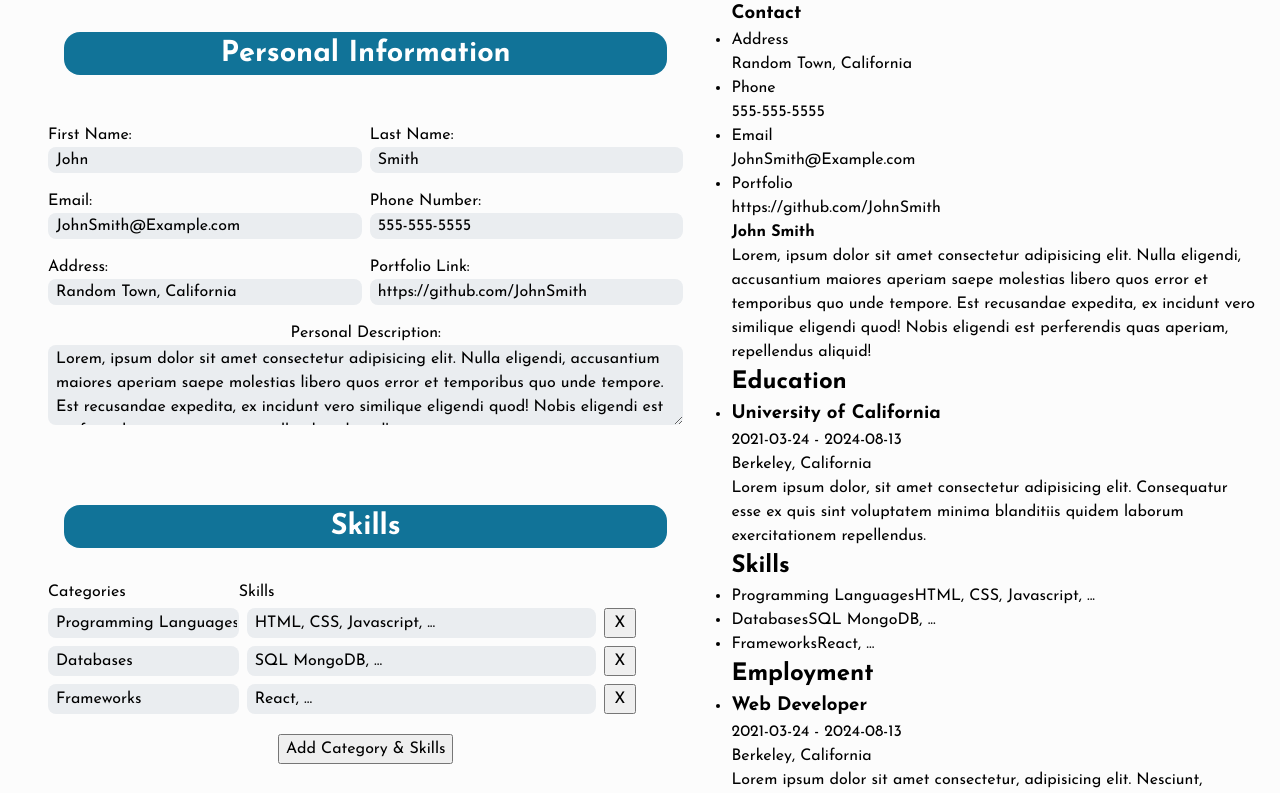
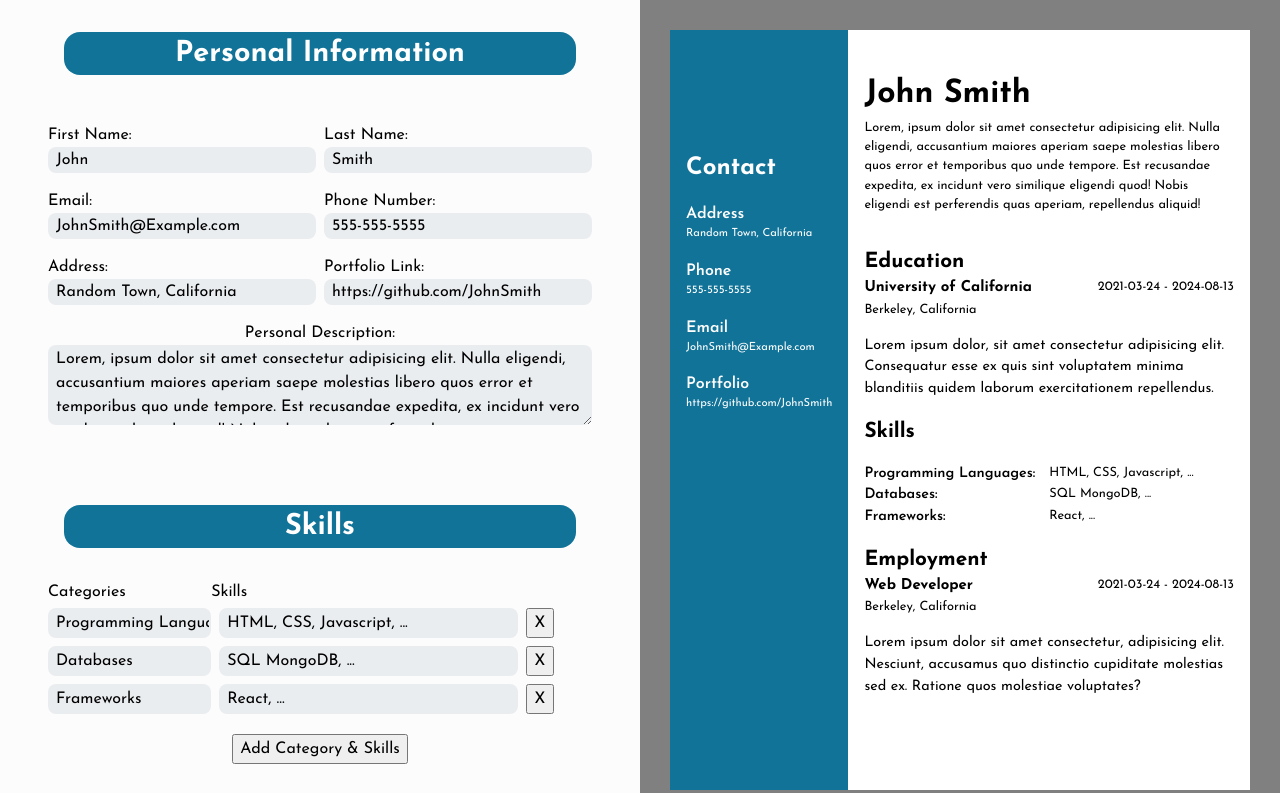
Before and after one commit to Neon-Panda/Project-CV-Application, a React (Vite) app: page / in a window 1280 px wide. Shown: the top 793 px of the page. Built offline with nearby package versions, Linux system fonts and the light colour scheme.

Commit message:
style: finish resume section

```diff
--- a/src/App.jsx
+++ b/src/App.jsx
@@ -70,12 +70,14 @@ function App() {
         />
       </main>
       <section className="resume-section">
+        <div className="resume-content">
           <Resume
             personalInfo={personalInfo}
             personalSkills={personalSkills}
             personalEducation={personalEducation}
             personalEmployment={personalEmployment}
           />
+        </div>
       </section>
     </div>
   );
--- a/src/components/resume.jsx
+++ b/src/components/resume.jsx
@@ -7,14 +7,16 @@ export default function Resume({
   function listEducation(individualEducation, index) {
     return (
       <li key={index}>
-        <div>
+        <div className="education-item">
           <h3>{individualEducation.school}</h3>
           <p>
             {individualEducation.dateStart} - {individualEducation.dateEnd}
           </p>
         </div>
-        <p>{individualEducation.location}</p>
-        <p>{individualEducation.description}</p>
+        <p className="education-location">{individualEducation.location}</p>
+        <p className="education-description">
+          {individualEducation.description}
+        </p>
       </li>
     );
   }
@@ -22,22 +24,24 @@ export default function Resume({
   function listEmployment(individualEmployment, index) {
     return (
       <li key={index}>
-        <div>
+        <div className="employment-item">
           <h3>{individualEmployment.role}</h3>
           <p>
             {individualEmployment.dateStart} - {individualEmployment.dateEnd}
           </p>
         </div>
-        <p>{individualEmployment.location}</p>
-        <p>{individualEmployment.description}</p>
+        <p className="employment-location">{individualEmployment.location}</p>
+        <p className="employment-description">
+          {individualEmployment.description}
+        </p>
       </li>
     );
   }
 
   function listSkill(individualSkill, index) {
     return (
-      <li key={index}>
-        {individualSkill.category}
+      <li className="skill-item" key={index}>
+        <span>{individualSkill.category}:</span>{" "}
         <span>{individualSkill.skills}</span>
       </li>
     );
@@ -46,17 +50,17 @@ export default function Resume({
     <>
       <aside className="aside-info">
         <h3 className="aside-header">Contact</h3>
-        <ul>
-          <li>
+        <ul className="aside-content">
+          <li className="aside-item">
             <span>Address</span> <br /> {personalInfo.address}
           </li>
-          <li>
+          <li className="aside-item">
             <span>Phone</span> <br /> {personalInfo.phone}
           </li>
-          <li>
+          <li className="aside-item">
             <span>Email</span> <br /> {personalInfo.email}
           </li>
-          <li>
+          <li className="aside-item">
             <span>Portfolio</span> <br /> {personalInfo.portfolio}
           </li>
         </ul>
@@ -79,7 +83,7 @@ export default function Resume({
           </section>
           <section>
             <h2 className="resume-header">Skills</h2>
-            <ul>
+            <ul className="resume-skills">
               {personalSkills.map((individualSkill, index) =>
                 listSkill(individualSkill, index)
               )}
--- a/src/styles.css
+++ b/src/styles.css
@@ -68,8 +68,10 @@ h6 {
   isolation: isolate;
 }
 
-ul {
+ul,
+li {
   padding: 0;
+  list-style: none;
 }
 
 :root {
@@ -98,7 +100,7 @@ body {
 
 .all-content {
   display: grid;
-  grid-template-columns: 2fr 1.5fr;
+  grid-template-columns: 1fr 1fr;
   font-family: Josefin Sans;
 }
 
@@ -234,3 +236,109 @@ textarea {
   font-size: 1.1rem;
   font-weight: 500;
 }
+
+.resume-section {
+  background-color: gray;
+}
+
+.resume-content {
+  margin: 30px;
+  background-color: white;
+  display: grid;
+  grid-template-columns: 1fr 4fr;
+  height: 95vh;
+  position: fixed;
+}
+
+.aside-info {
+  padding: 1rem;
+  background-color: var(--accent-color-dark);
+  padding-top: 15vh;
+  color: white;
+}
+
+.aside-header {
+  font-size: 1.5rem;
+  font-weight: 800;
+}
+
+.aside-content {
+  font-size: 0.7rem;
+}
+
+.aside-item {
+  padding-top: 1rem;
+  font-weight: 400;
+}
+
+.aside-item span {
+  font-size: 1rem;
+  font-weight: 600;
+}
+
+.resume-main-content {
+  padding: 1rem;
+  padding-top: 5vh;
+}
+
+.resume-head {
+  padding-bottom: 2rem;
+}
+
+.resume-name {
+  font-size: 2rem;
+}
+
+.resume-about {
+  font-size: 0.8rem;
+}
+
+.resume-header {
+  font-size: 1.3rem;
+}
+
+.education-item {
+  display: flex;
+  justify-content: space-between;
+  font-size: 0.8rem;
+}
+
+.education-location {
+  font-size: 0.8rem;
+}
+
+.education-description {
+  padding: 1rem 0;
+  font-size: 0.9rem;
+}
+
+.resume-skills {
+  padding: 1rem 0;
+}
+
+.skill-item {
+  display: grid;
+  grid-template-columns: 1fr 1fr;
+  font-size: 0.8rem;
+  font-weight: 400;
+}
+
+.skill-item span:first-child {
+  font-size: 0.9rem;
+  font-weight: 600;
+}
+
+.employment-item {
+  display: flex;
+  justify-content: space-between;
+  font-size: 0.8rem;
+}
+
+.employment-location {
+  font-size: 0.8rem;
+}
+
+.employment-description {
+  padding: 1rem 0;
+  font-size: 0.9rem;
+}
```
Lines whose indentation alone changed are shown as unchanged.
